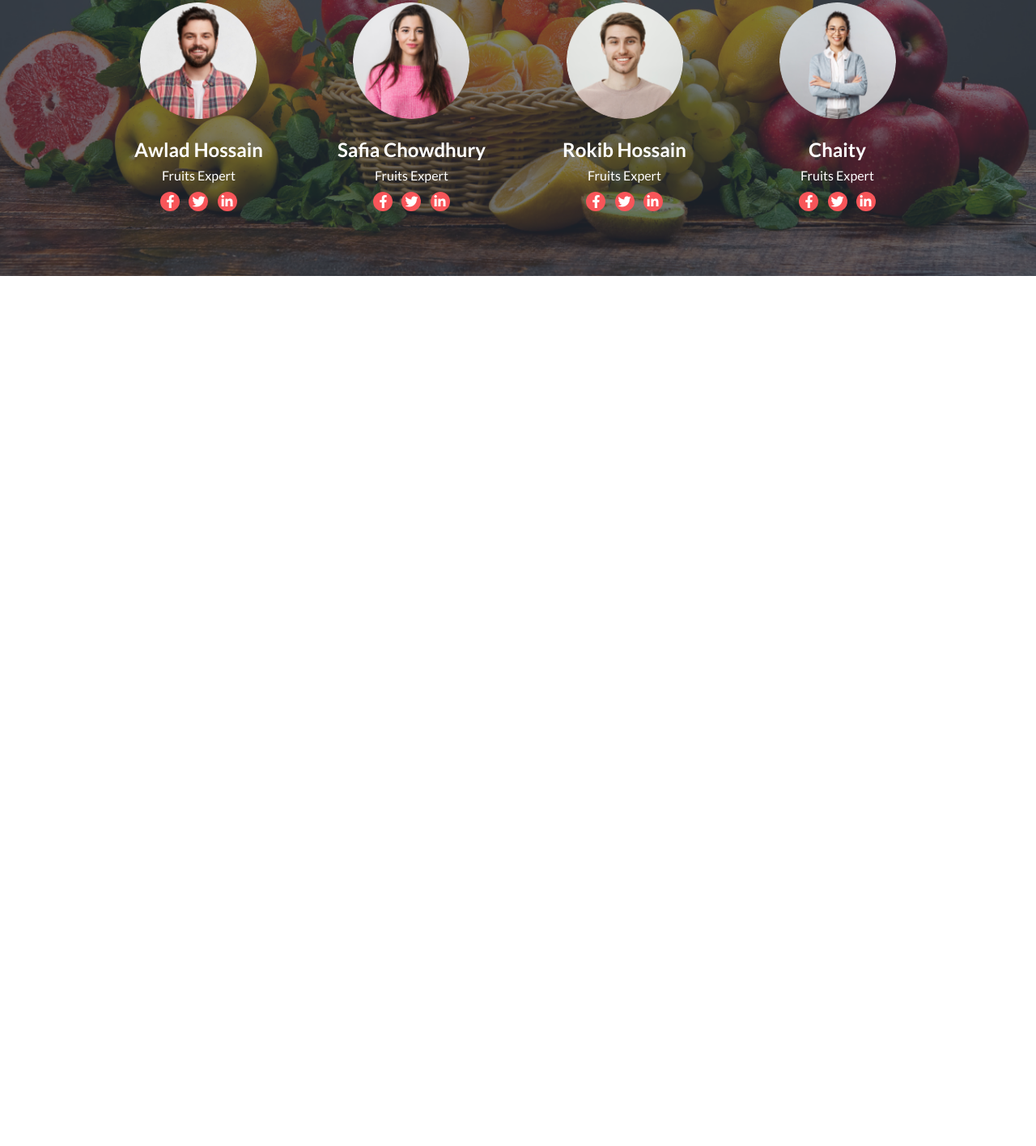
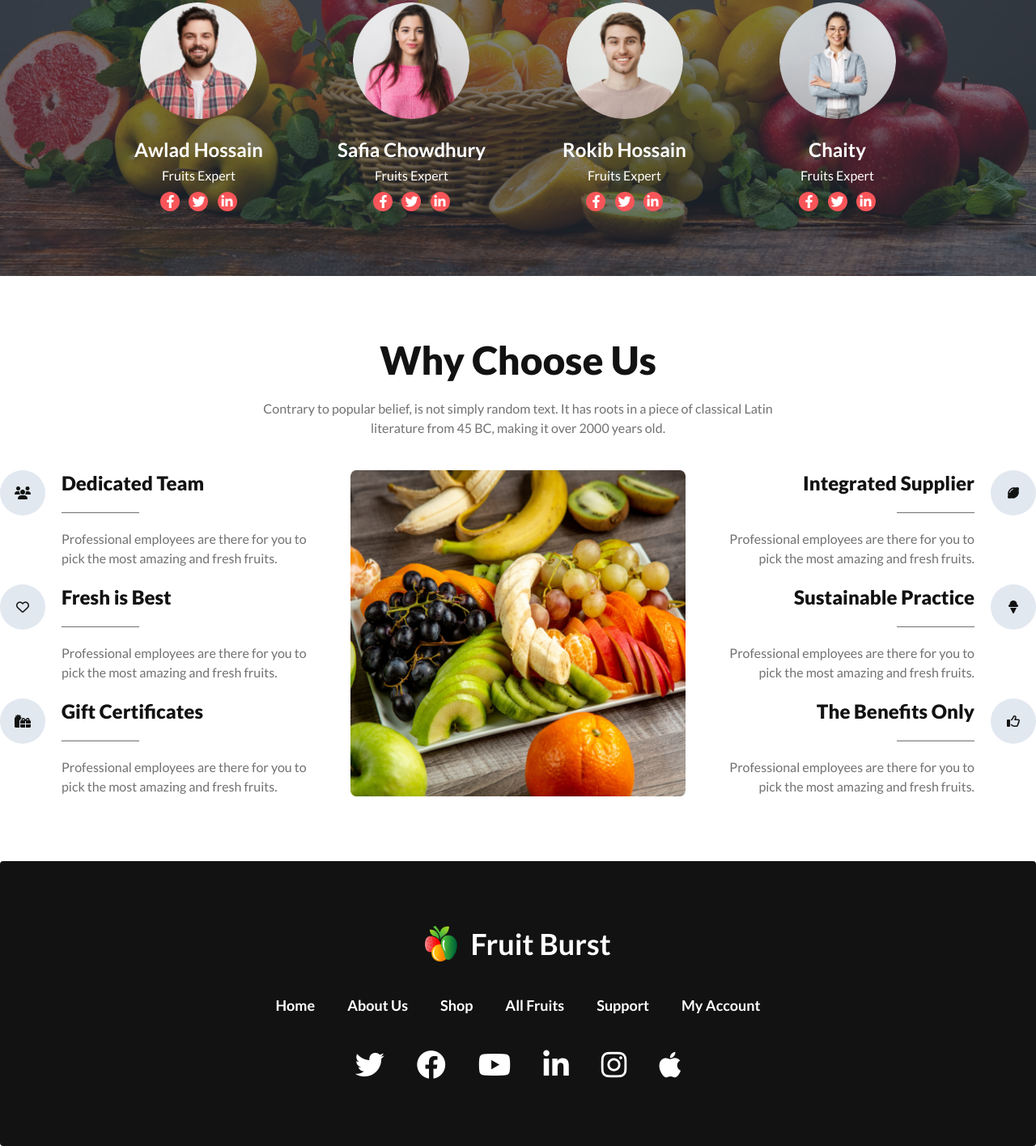
Before and after one commit to Saadsamit/fruit-brust, a plain HTML site: page index.html in a window 1280 px wide. Shown: the part 1955-3371 px from the top of the page at 81% size. Before the commit the page ends 2296 px from the top, so only its background shows below. Drawn offline with nearby package versions, Linux system fonts and the light colour scheme.

Commit message:
webpage complete

```diff
--- a/index.html
+++ b/index.html
@@ -524,9 +524,109 @@
       </div>
     </div>
     <!-- tean end -->
-
+    <!-- choose us start -->
+    <div class="py-20">
+      <div class="flex justify-center mb-10">
+        <div class="text-center w-1/2">
+          <h2 class="text-headercolor text-5xl font-extrabold mb-6">
+            Why Choose Us
+          </h2>
+          <p class="text-para text-base font-medium">Contrary to popular belief, is not simply random text. It has roots in a piece of classical Latin literature from 45 BC, making it over 2000 years old.</p>
+        </div>
+      </div>
+      <div class="grid grid-cols-3 gap-5">
+        <div>
+          <div class="flex gap-5 mb-5">
+            <div class="w-14 h-14 bg-slate-200 rounded-full text-center leading-[56px] text-headercolor">
+              <i class="fa-solid fa-users"></i>
+            </div>
+            <div class="w-4/5">
+              <h3 class="text-headercolor text-2xl font-extrabold">Dedicated Team</h3>
+              <div class="w-24 h-px bg-para my-5"></div>
+              <p class="text-para text-base font-medium">Professional employees are there for you to pick the most amazing and fresh fruits.</p>
+            </div>
+          </div>
+          <div class="flex gap-5 mb-5">
+            <div class="w-14 h-14 bg-slate-200 rounded-full text-center leading-[56px] text-headercolor">
+              <i class="fa-regular fa-heart"></i>
+            </div>
+            <div class="w-4/5">
+              <h3 class="text-headercolor text-2xl font-extrabold">Fresh is Best</h3>
+              <div class="w-24 h-px bg-para my-5"></div>
+              <p class="text-para text-base font-medium">Professional employees are there for you to pick the most amazing and fresh fruits.</p>
+            </div>
+          </div>
+          <div class="flex gap-5">
+            <div class="w-14 h-14 bg-slate-200 rounded-full text-center leading-[56px] text-headercolor">
+              <i class="fa-solid fa-gifts"></i>
+            </div>
+            <div class="w-4/5">
+              <h3 class="text-headercolor text-2xl font-extrabold">Gift Certificates</h3>
+              <div class="w-24 h-px bg-para my-5"></div>
+              <p class="text-para text-base font-medium">Professional employees are there for you to pick the most amazing and fresh fruits.</p>
+            </div>
+          </div>
+        </div>
+        <div class="h-full"><img src="./images/whychoose1.png" alt="" class="h-full"></div>
+        <div>
+          <div class="flex flex-row-reverse gap-5 mb-5">
+            <div class="w-14 h-14 bg-slate-200 rounded-full text-center leading-[56px] text-headercolor">
+              <i class="fa-solid fa-lemon"></i>
+            </div>
+            <div class="w-4/5 flex flex-col items-end text-end">
+              <h3 class="text-headercolor text-2xl font-extrabold">Integrated Supplier</h3>
+              <div class="w-24 h-px bg-para my-5 text-end"></div>
+              <p class="text-para text-base font-medium">Professional employees are there for you to pick the most amazing and fresh fruits.</p>
+            </div>
+          </div>
+          <div class="flex flex-row-reverse gap-5 mb-5">
+            <div class="w-14 h-14 bg-slate-200 rounded-full text-center leading-[56px] text-headercolor">
+              <i class="fa-solid fa-ice-cream"></i>
+            </div>
+            <div class="w-4/5 flex flex-col items-end text-end">
+              <h3 class="text-headercolor text-2xl font-extrabold">Sustainable Practice</h3>
+              <div class="w-24 h-px bg-para my-5 text-end"></div>
+              <p class="text-para text-base font-medium">Professional employees are there for you to pick the most amazing and fresh fruits.</p>
+            </div>
+          </div>
+          <div class="flex flex-row-reverse gap-5">
+            <div class="w-14 h-14 bg-slate-200 rounded-full text-center leading-[56px] text-headercolor">
+              <i class="fa-regular fa-thumbs-up"></i>
+            </div>
+            <div class="w-4/5 flex flex-col items-end text-end">
+              <h3 class="text-headercolor text-2xl font-extrabold">The Benefits Only</h3>
+              <div class="w-24 h-px bg-para my-5 text-end"></div>
+              <p class="text-para text-base font-medium">Professional employees are there for you to pick the most amazing and fresh fruits.</p>
+            </div>
+          </div>
+        </div>
+      </div>
+    </div>
+    <!-- choose us end -->
   </main>
-  <footer>
+  <footer class="footer footer-center py-20 bg-headercolor text-white rounded">
+    <div class="flex items-center space-x-2">
+      <img src="./images/logo.png" alt="" class="w-10" draggable="false">
+      <a href="#" class=" capitalize text-white text-4xl font-bold">Fruit Burst</a>
+    </div>
+    <div class="grid grid-flow-col gap-10">
+      <a class="link link-hover text-lg font-semibold">Home</a>
+      <a class="link link-hover text-lg font-semibold">About Us</a>
+      <a class="link link-hover text-lg font-semibold">Shop</a>
+      <a class="link link-hover text-lg font-semibold">All Fruits</a>
+      <a class="link link-hover text-lg font-semibold">Support</a>
+      <a class="link link-hover text-lg font-semibold">My Account</a>
+    </div>
+    <div>
+      <div class="grid grid-flow-col gap-10">
+            <a href="#"><i class="fa-brands fa-twitter text-4xl"></i></a>
+            <a href="#"><i class="fa-brands fa-facebook text-4xl"></i></a>
+            <a href="#"><i class="fa-brands fa-youtube text-4xl"></i></a>
+            <a href="#"><i class="fa-brands fa-linkedin-in text-4xl"></i></a>
+            <a href="#"><i class="fa-brands fa-instagram text-4xl"></i></a>
+            <a href="#"><i class="fa-brands fa-apple text-4xl"></i></a>
+      </div>
+    </div>
   </footer>
 </body>
 
```
